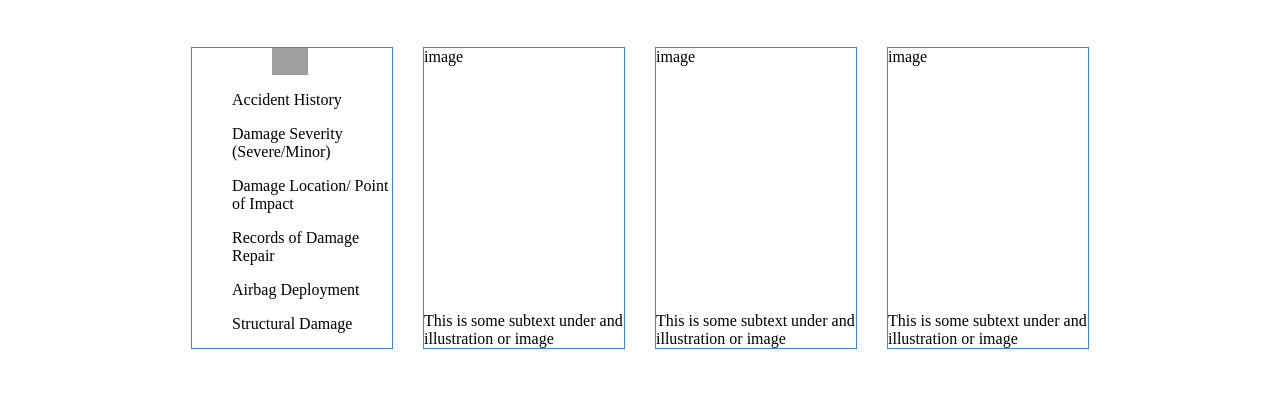
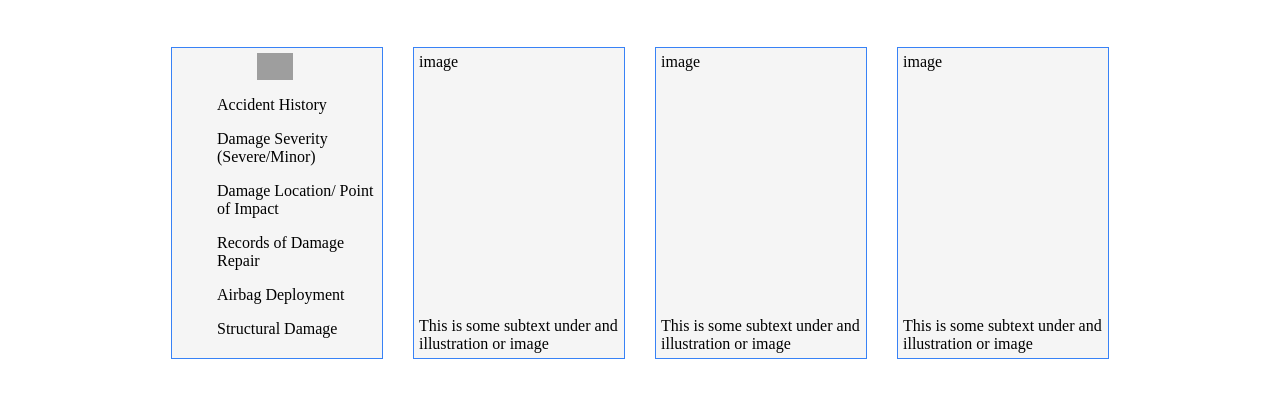
Before and after one commit to askar-stack/carfax, a plain HTML site: page index.html in a window 1280 px wide. Shown: the part 357-753 px from the top of the page. Drawn offline with Linux system fonts and the light colour scheme; grey boxes are pictures that could not be loaded.

Commit message:
background color for boxes

```diff
--- a/styles.css
+++ b/styles.css
@@ -84,6 +84,8 @@
     justify-content: space-between;
     margin-inline: 15px;
     border: 1px solid #3882F6;
+    background-color: #F5F5F5;
+    padding: 5px;
 }
 
 .head4 {
```
